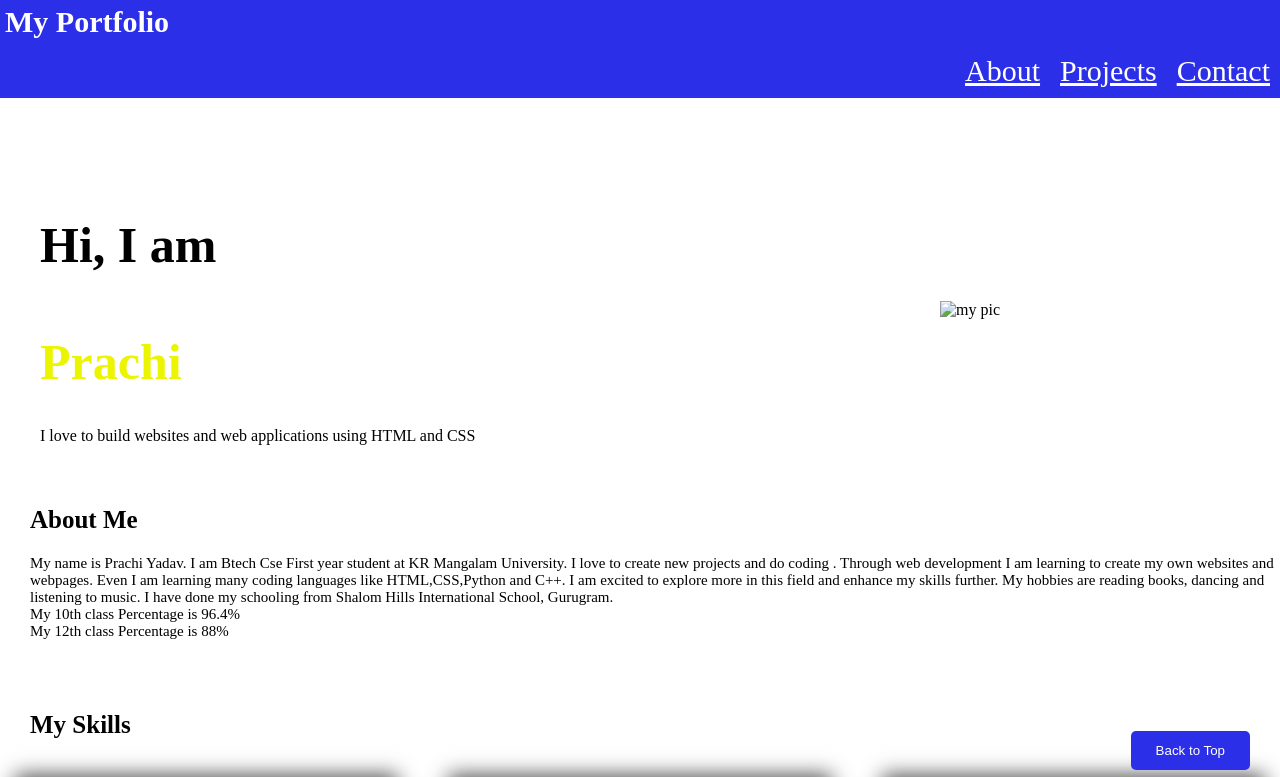
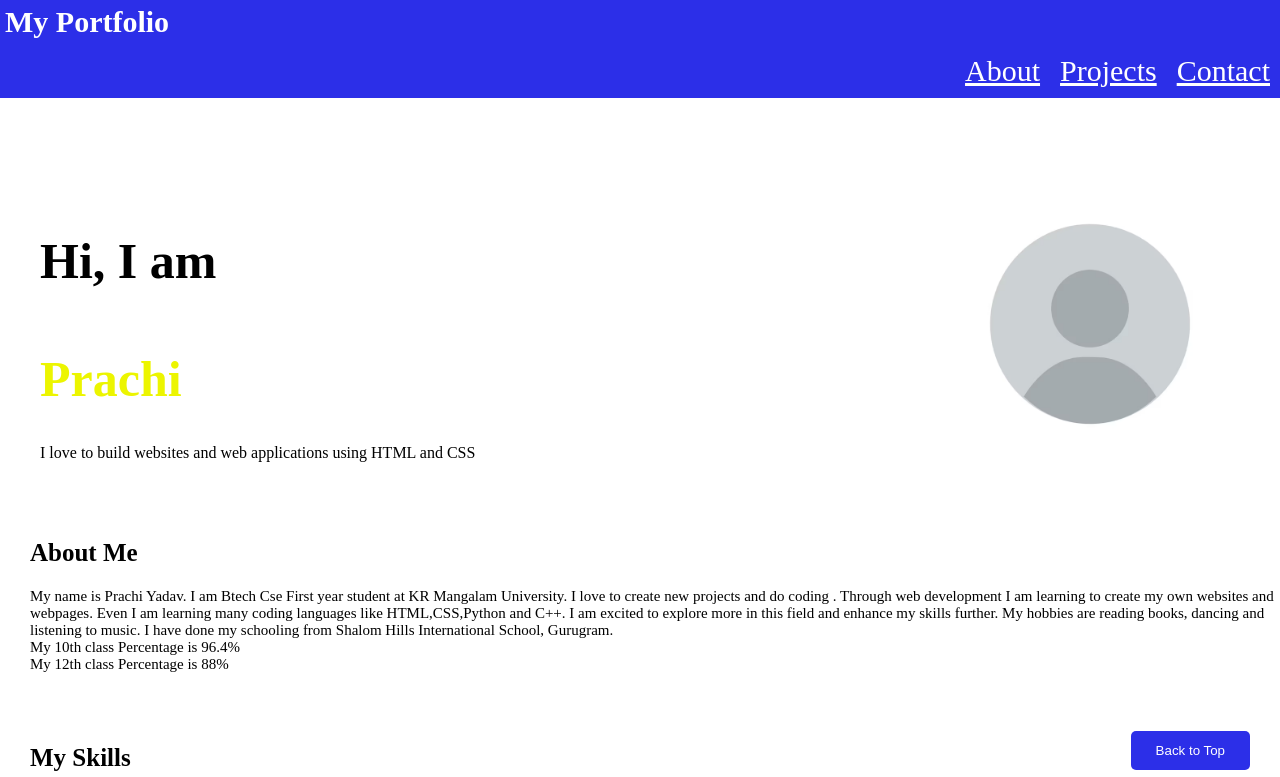
Before and after one commit to Prachi551/portfolio_website-Prachi-Yadav-2501010119, a plain HTML site: page index.html in a window 1280 px wide. Shown: the top 777 px of the page. Drawn offline with Linux system fonts and the light colour scheme; files whose address does not match are found by name.

Commit message:
Updated index.html with new content

```diff
--- a/index.html
+++ b/index.html
@@ -28,7 +28,7 @@
 
    <h1> <b> Hi, I am</b></h1> <br><main><b>Prachi</b> </main>
 <br><br>    I love to build websites and web applications using HTML and CSS </div>
-  <div class ="intro-img" > <img src="pic.jpg" width="300 px" alt="my pic"><br>
+  <div class ="intro-img" > <img src="images/pic.jpg" width="300 px" alt="my pic"><br>
     </div>
     </section>
 <section id="About ">
```
